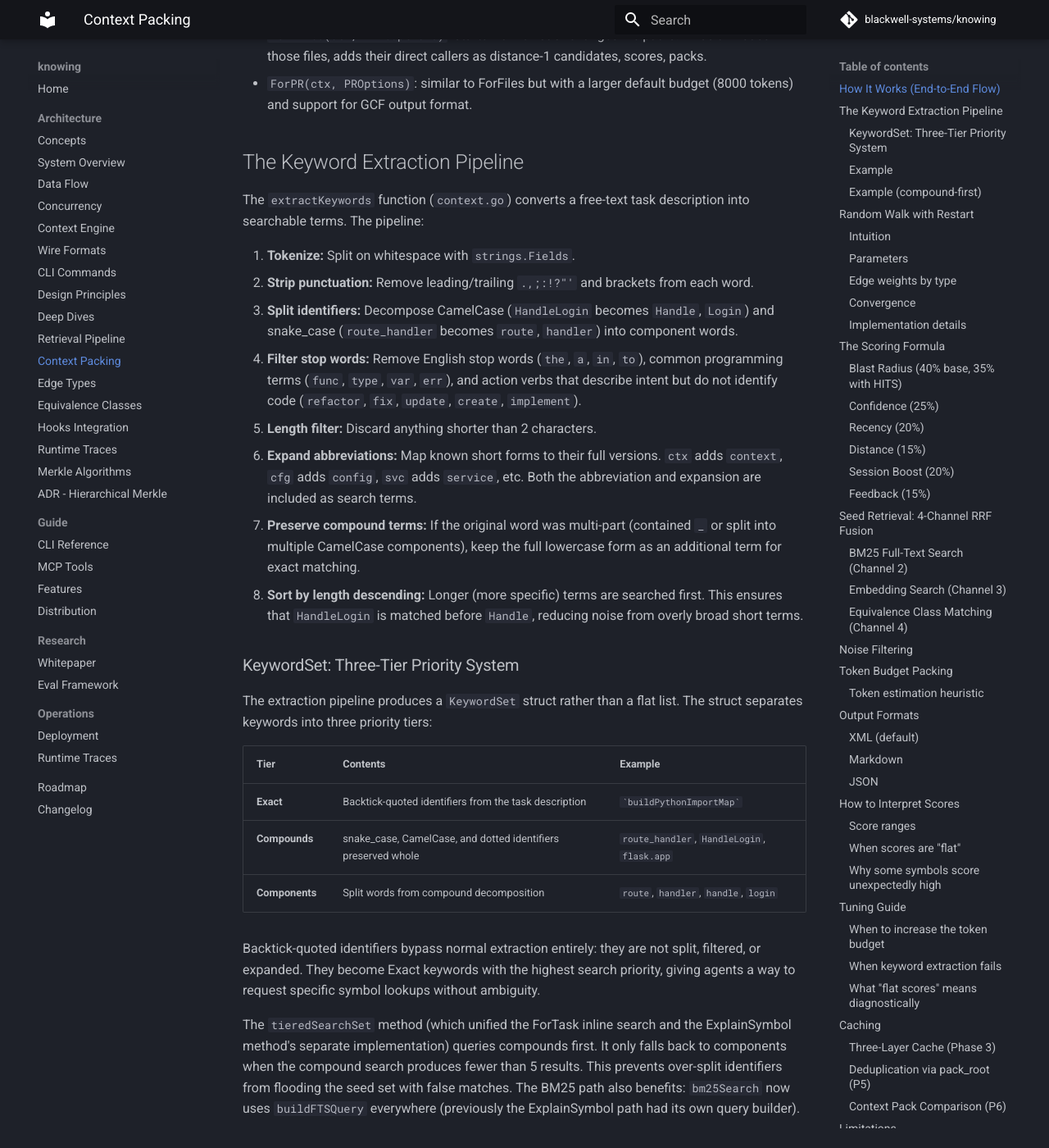
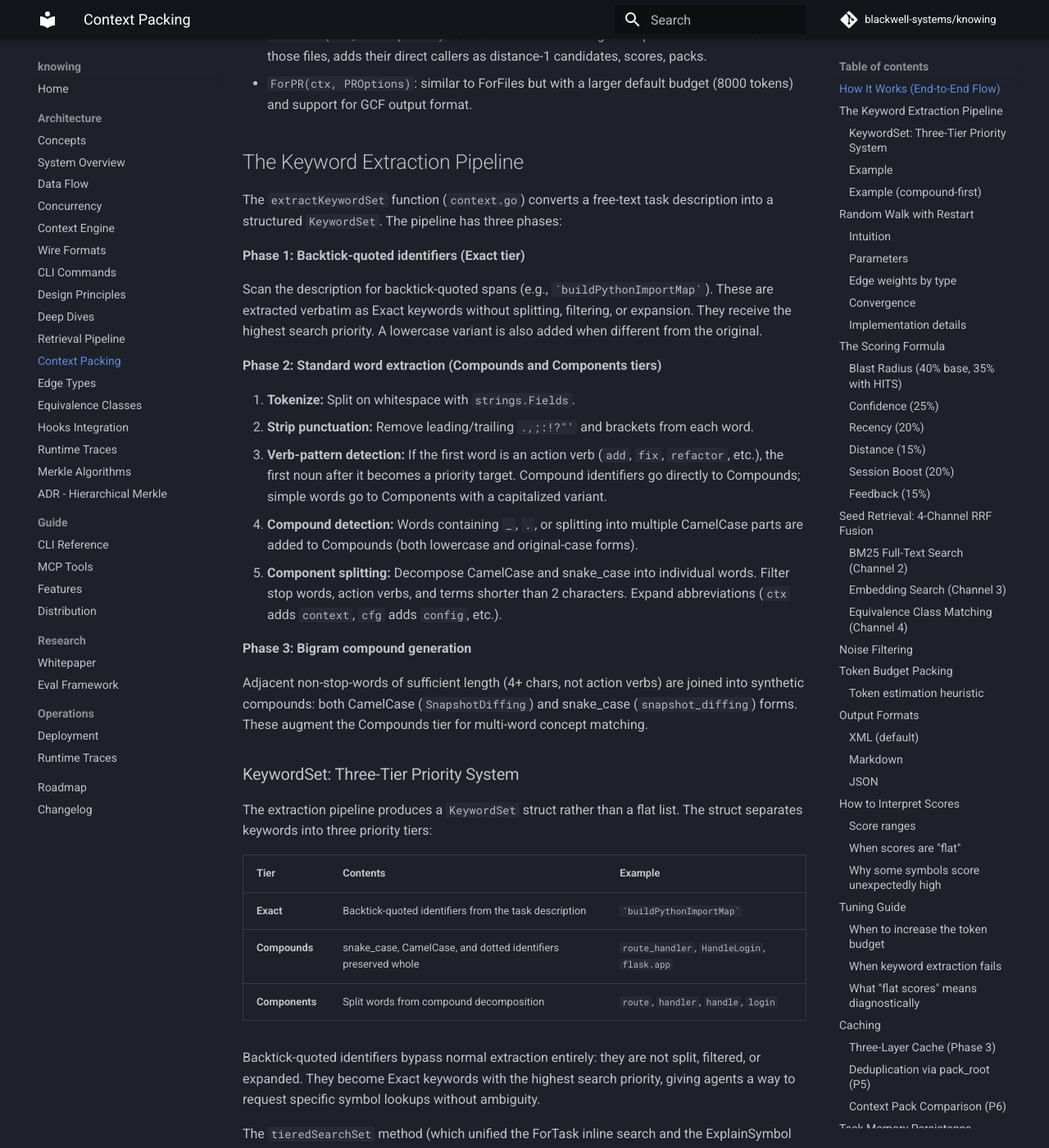
Before and after one commit to blackwell-systems/knowing, an MkDocs documentation site: the page built from docs/architecture/context-packing.md, in a window 1280 px wide and 1400 px high, scrolled down 1195 px. Shown: the whole window at 82% size. Built offline with MkDocs 1.6.1 and Material for MkDocs 9.7.7, drawn with Linux system fonts in a browser that asks for light colours; comment, search, counter and statistics services are not loaded; some of the changed text lies outside the part shown.

Commit message:
docs: rewrite context-packing.md to match current implementation
- Keyword extraction: 3-phase KeywordSet (backtick, compounds, components)
- RRF weights corrected to ForTask values (2:2:2:0)
- tieredSearchSet: queries Primary() first, Components as fallback
- Noise filtering: two stages (filterNoisySymbols + RWR loop external filter)
- Pipeline diagram updated for compound-first and external node filtering
- Persistent cache: corrected to graph_notes keyed by task hash
- Added Task Memory Persistence section (top-5, boost formula, 7-day decay)

````diff
--- a/docs/architecture/context-packing.md
+++ b/docs/architecture/context-packing.md
@@ -17,13 +17,13 @@ Task Description
 [1. Cache Check]           -- compute cache key from normalized task; return cached result on hit
     |
     v
-[2. Keyword Extraction]    -- split CamelCase, expand abbreviations, filter stop words
+[2. Keyword Extraction]    -- produce KeywordSet (Exact/Compounds/Components); backtick-quoted identifiers get highest priority
     |
     v
 [3. Seed Selection]        -- 4-channel RRF fusion (tiered keywords, BM25, vector, equivalence classes)
     |
     v
-[4. Noise Filtering]       -- exclude mock/stub/fake symbols and build artifacts
+[4. Noise Filtering]       -- exclude external nodes, mock/stub/fake symbols, test fixtures, build artifacts
     |
     v
 [5. Random Walk with Restart]  -- propagate relevance through graph structure (BFS depth limit: 4 hops)
@@ -55,26 +55,34 @@ Three entry points exist:
 
 ## The Keyword Extraction Pipeline
 
-The `extractKeywords` function (`context.go`) converts a free-text task description into
-searchable terms. The pipeline:
+The `extractKeywordSet` function (`context.go`) converts a free-text task description into
+a structured `KeywordSet`. The pipeline has three phases:
+
+**Phase 1: Backtick-quoted identifiers (Exact tier)**
+
+Scan the description for backtick-quoted spans (e.g., `` `buildPythonImportMap` ``). These
+are extracted verbatim as Exact keywords without splitting, filtering, or expansion. They
+receive the highest search priority. A lowercase variant is also added when different from
+the original.
+
+**Phase 2: Standard word extraction (Compounds and Components tiers)**
 
 1. **Tokenize:** Split on whitespace with `strings.Fields`.
 2. **Strip punctuation:** Remove leading/trailing `.,;:!?"'` and brackets from each word.
-3. **Split identifiers:** Decompose CamelCase (`HandleLogin` becomes `Handle`, `Login`) and
-   snake_case (`route_handler` becomes `route`, `handler`) into component words.
-4. **Filter stop words:** Remove English stop words (`the`, `a`, `in`, `to`), common
-   programming terms (`func`, `type`, `var`, `err`), and action verbs that describe intent
-   but do not identify code (`refactor`, `fix`, `update`, `create`, `implement`).
-5. **Length filter:** Discard anything shorter than 2 characters.
-6. **Expand abbreviations:** Map known short forms to their full versions. `ctx` adds
-   `context`, `cfg` adds `config`, `svc` adds `service`, etc. Both the abbreviation and
-   expansion are included as search terms.
-7. **Preserve compound terms:** If the original word was multi-part (contained `_` or split
-   into multiple CamelCase components), keep the full lowercase form as an additional term
-   for exact matching.
-8. **Sort by length descending:** Longer (more specific) terms are searched first. This
-   ensures that `HandleLogin` is matched before `Handle`, reducing noise from overly broad
-   short terms.
+3. **Verb-pattern detection:** If the first word is an action verb (`add`, `fix`, `refactor`,
+   etc.), the first noun after it becomes a priority target. Compound identifiers go directly
+   to Compounds; simple words go to Components with a capitalized variant.
+4. **Compound detection:** Words containing `_`, `.`, or splitting into multiple CamelCase
+   parts are added to Compounds (both lowercase and original-case forms).
+5. **Component splitting:** Decompose CamelCase and snake_case into individual words. Filter
+   stop words, action verbs, and terms shorter than 2 characters. Expand abbreviations
+   (`ctx` adds `context`, `cfg` adds `config`, etc.).
+
+**Phase 3: Bigram compound generation**
+
+Adjacent non-stop-words of sufficient length (4+ chars, not action verbs) are joined into
+synthetic compounds: both CamelCase (`SnapshotDiffing`) and snake_case (`snapshot_diffing`)
+forms. These augment the Compounds tier for multi-word concept matching.
 
 ### KeywordSet: Three-Tier Priority System
 
@@ -92,30 +100,34 @@ or expanded. They become Exact keywords with the highest search priority, giving
 way to request specific symbol lookups without ambiguity.
 
 The `tieredSearchSet` method (which unified the ForTask inline search and the ExplainSymbol
-method's separate implementation) queries compounds first. It only falls back to components
-when the compound search produces fewer than 5 results. This prevents over-split identifiers
-from flooding the seed set with false matches. The BM25 path also benefits: `bm25Search` now
-uses `buildFTSQuery` everywhere (previously the ExplainSymbol path had its own query builder).
+method's separate implementation) queries primary keywords (Exact + Compounds via `Primary()`)
+through exact and prefix tiers first. It only falls back to Components when the primary search
+produces fewer than 5 results. This prevents over-split identifiers from flooding the seed set
+with false matches. The BM25 path also benefits: `bm25Search` now uses `buildFTSQuery`
+everywhere (previously the ExplainSymbol path had its own query builder).
 
 ### Example
 
 Task: "add a new MCP tool for snapshot diffing"
 
-After extraction: `["snapshot", "diffing", "tool", "mcp"]`
+KeywordSet produced:
+- Exact: `[]` (no backtick-quoted identifiers)
+- Compounds: `["SnapshotDiffing", "snapshot_diffing"]` (bigram generation from adjacent words)
+- Components: `["mcp", "Mcp", "snapshot", "diffing", "tool"]` (priority term + split words)
 
-Removed: "add" (action verb stop word), "a" (English stop word), "new" (programming stop
-word), "for" (English stop word).
+Removed: "add" (action verb stop word), "a" (English stop word), "new" (filler word),
+"for" (English stop word).
 
 ### Example (compound-first)
 
 Task: "fix the `buildPythonImportMap` to handle relative imports"
 
 KeywordSet produced:
-- Exact: `["buildPythonImportMap"]`
-- Compounds: `[]` (no unquoted compounds)
-- Components: `["relative", "imports", "handle"]`
+- Exact: `["buildPythonImportMap", "buildpythonimportmap"]` (backtick-quoted + lowercase variant)
+- Compounds: `["RelativeImports", "relative_imports"]` (bigram generation)
+- Components: `["handle", "relative", "imports"]`
 
-Search order: Exact first (direct symbol lookup), then compounds (none here), then
+Search order: Exact first (direct symbol lookup), then compounds, then
 components only if fewer than 5 results found.
 
 ## Random Walk with Restart
@@ -255,8 +267,8 @@ merges ranked lists from all channels into a single seed set:
 
 | Channel | Weight | Source |
 |---------|--------|--------|
-| 1. Tiered keyword matching | 3.0 | 5-tier exact/prefix/substring/path/interface matching |
-| 2. BM25 FTS5 | 1.0 | SQLite FTS5 over symbol_name, qualified_name, signature, file_path (CamelCase-aware tokenization) |
+| 1. Tiered keyword matching | 2.0 | 4-tier exact/prefix/substring/path matching (compound-first) |
+| 2. BM25 FTS5 | 2.0 | SQLite FTS5 over symbol_name, qualified_name, signature, file_path (CamelCase-aware tokenization via `buildFTSQuery`) |
 | 3. Vector/embedding search | 0.0 | BGE-small-en-v1.5 via HNSW (disabled pending code-tuned model) |
 | 4. Equivalence class matching | 2.0 | 115 equivalence classes (63 universal + 21 knowing-specific + 31 language-specific) with 1000+ phrases mapped to target symbols |
 
@@ -295,11 +307,22 @@ This was the biggest single-feature improvement: hard tier 10% to 18% P@10 (+8pp
 
 ## Noise Filtering
 
-Before scoring, `filterNoisySymbols` removes low-signal candidates:
-- Symbols with mock, fake, or stub in the qualified name (case-insensitive).
-- Symbols whose file path contains `/build/` or `.bundle.` segments.
+Two filtering stages remove low-signal candidates:
 
-This prevents test infrastructure and build artifacts from consuming token budget.
+**Stage 1: `filterNoisySymbols` (before RWR)**
+
+Applied to the fused seed candidates before the random walk begins:
+- Phantom external nodes: `kind == "external"` or qualified name starting with `"external://"`. These are unresolved targets from LSP enrichment with no source code.
+- Build artifacts: paths containing `/dist/`, `/build/`, `/vendor/`, `/node_modules/`, `.min.`, or `.bundle.` segments.
+- Test fixtures: paths matching `conftest.py.`, `fixtures.py.`, `/testutil`, `/testhelper`, or `test_helper`.
+- Mock type names: symbols whose parent type name contains "mock", "fake", or "stub" (e.g., `mockStore.PutEdge`).
+- Minified names: terminal symbol names of 2 characters or fewer (excluding common short names like `ID`, `OK`, `DB`).
+
+**Stage 2: RWR result loop (before scoring)**
+
+After the random walk produces relevance scores, the result loop independently filters external nodes again (kind "external" or "external://" prefix). This catches external nodes reached transitively by the walk that were not in the original seed set.
+
+Together these stages prevent test infrastructure, build artifacts, and phantom references from consuming token budget.
 
 ## Token Budget Packing
 
@@ -486,10 +509,10 @@ Flat scores across the result set indicate one of:
 | Layer | Speed | Lifetime | Invalidation |
 |---|---|---|---|
 | SubgraphCache (in-memory) | 42ns | Process | Package roots change |
-| Notes table (SQLite) | ~1.2ms | Persistent | Snapshot hash mismatch |
+| Notes table (`graph_notes`, SQLite) | ~1.2ms | Persistent | Snapshot hash mismatch |
 | Cold retrieval | ~160ms | N/A | Always fresh |
 
-Context packs are persisted to the notes table by PackRoot. On process restart, the notes table provides cached results validated against the current snapshot hash. If the snapshot has changed since the pack was stored, the cache entry is skipped and cold retrieval runs.
+Context packs are persisted to the `graph_notes` table keyed by task hash (`types.NewHash([]byte("context_pack\x00" + normalized_task))`). On process restart, the notes table provides cached results validated against the current snapshot hash. If the snapshot has changed since the pack was stored, the cache entry is stale and cold retrieval runs.
 
 ### Deduplication via `pack_root` (P5)
 
@@ -498,6 +521,36 @@ The `pack_root` parameter on `context_for_task` enables agent-side deduplication
 ### Context Pack Comparison (P6)
 
 `CompareContextPacks` accepts two PackRoots and returns the added, removed, and common symbols between them. Useful for detecting what changed between two context retrievals on the same task across different snapshots.
+
+## Task Memory Persistence
+
+The `TaskMemory` system (`internal/context/task_memory.go`) persists which symbols were
+useful for which tasks, enabling the retrieval pipeline to learn from past agent
+interactions. Over time, the system develops per-repo vocabulary: when a developer asks
+about topic X, these symbols tend to be what they actually need.
+
+### Recording
+
+After packing completes, `ForTask` records the top-5 symbols (by final score) in the
+`task_memory` table along with the normalized keywords from the task description. This is
+passive: no explicit user action required.
+
+### Recall and Boost Formula
+
+On subsequent queries, `TaskMemory.Recall` finds symbols that were useful for tasks with
+overlapping keywords. Each keyword match against stored tasks adds to the recall score,
+with linear decay after 7 days (`decay = 7.0 / age_in_days`).
+
+The recalled score is converted to a boost via:
+
+```
+memoryScore = 0.5 + (recall_score * 0.4)    // range [0.5, 0.9]
+```
+
+This formula ensures memory always produces a positive boost (never penalizes) without
+overwhelming explicit feedback signals (which can reach 1.0). The boost is applied through
+the FeedbackBoost channel: if the memory-derived score exceeds any existing feedback boost
+for that symbol, it replaces it.
 
 ## Limitations
 
````
